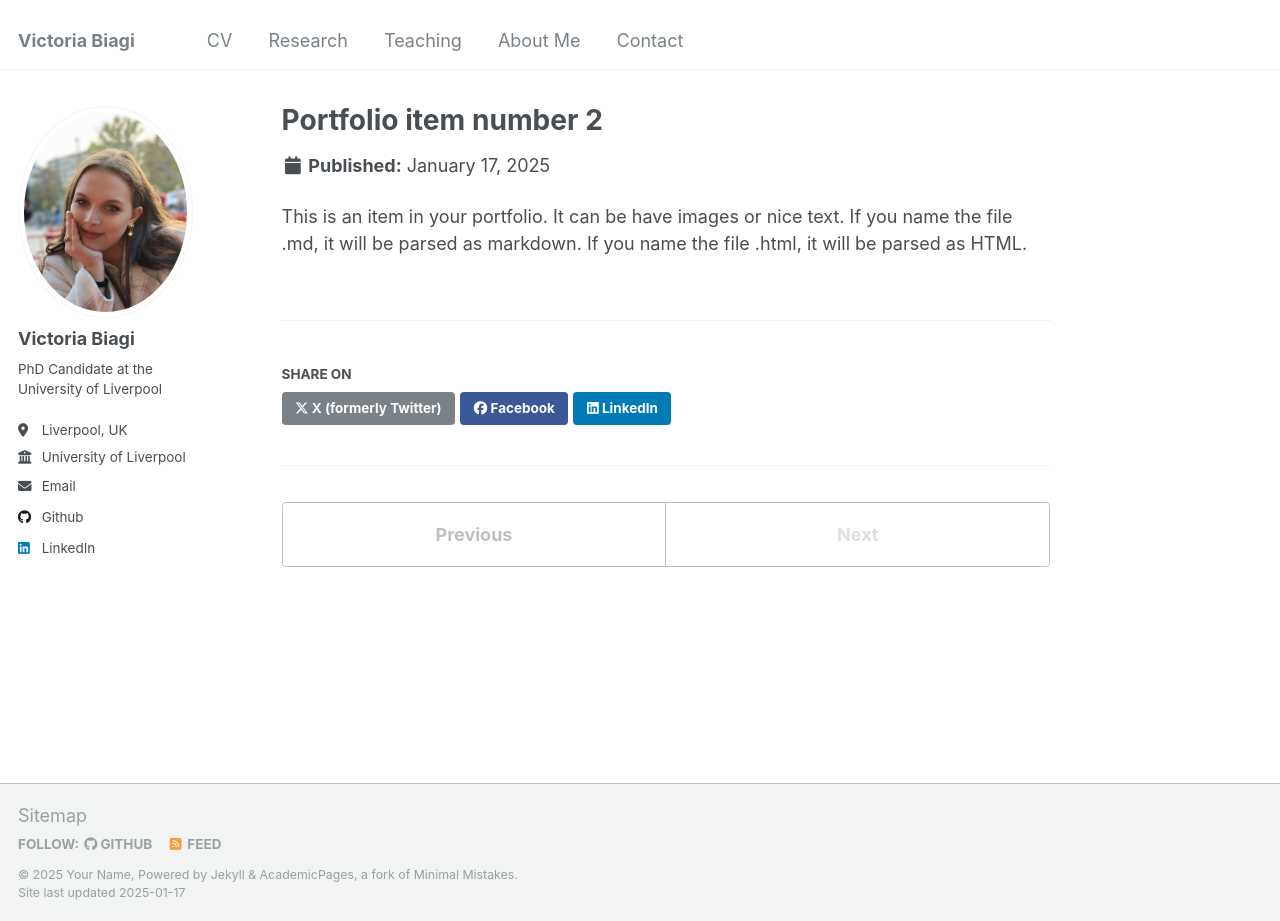
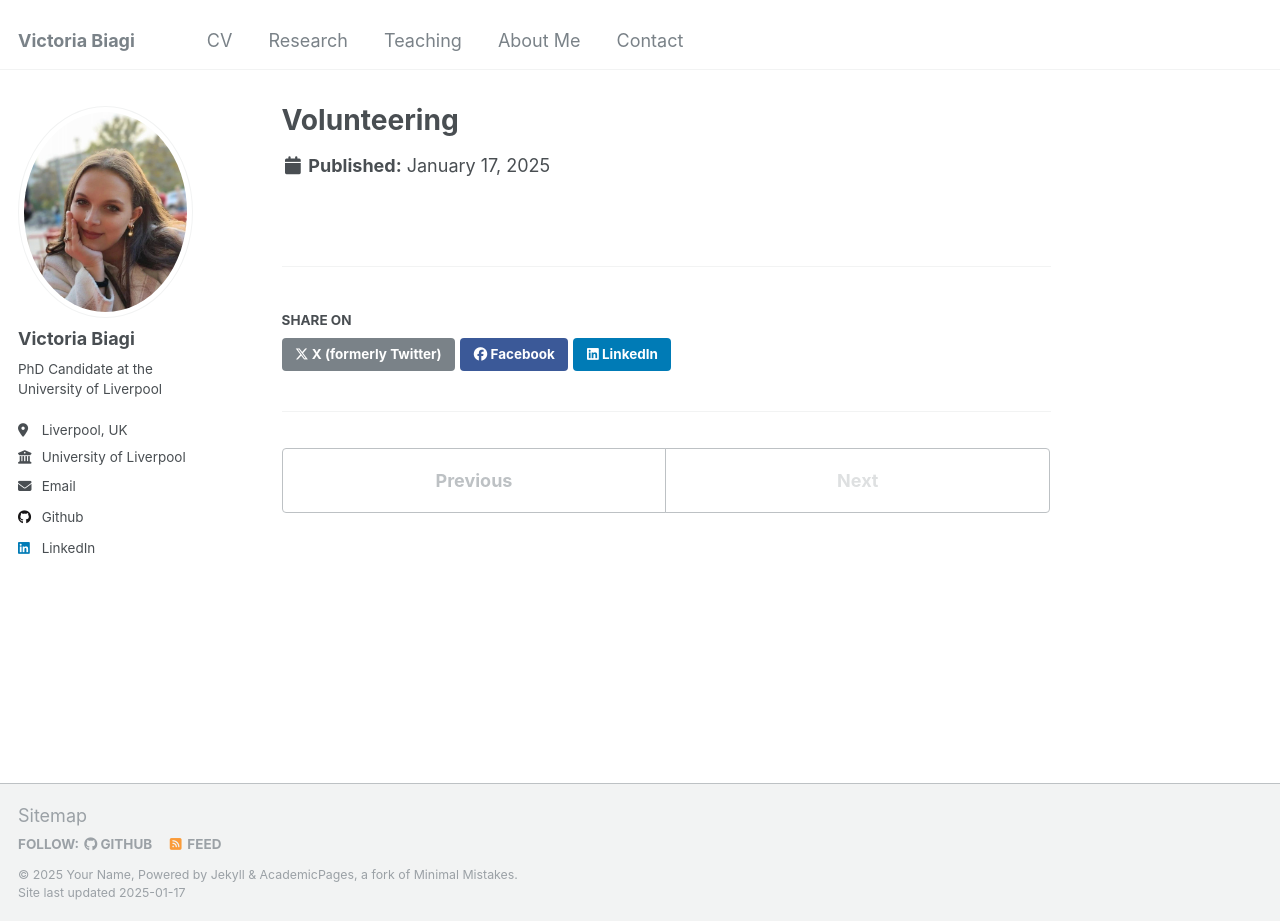
Before and after one commit to victoriabiagi/victoriabiagi.github.io, a Jekyll site: the page built from _portfolio/portfolio-2.html, in a window 1280 px wide and 921 px high. Built offline with Jekyll 4.4.1, drawn with Linux system fonts in a browser that asks for light colours.

Commit message:
Update portfolio-2.html

```diff
--- a/_portfolio/portfolio-2.html
+++ b/_portfolio/portfolio-2.html
@@ -1,7 +1,9 @@
 ---
-title: "Portfolio item number 2"
-excerpt: "Short description of portfolio item number 2 <br/><img src='/images/500x300.png'>"
+title: "Volunteering"
+excerpt: "In January 2018 I co-founded *Opera APS* a Circolo ARCI and cultural center that uses dance and art therapy to support individuals facing psychological challenges. Through creative expression, we provide a space for people to engage with the arts as a means of therapy and personal growth. The same year, I joined *Libera. Associazioni, Nomi e Numeri contro le Mafie* as a volunteer. Libera is a nationally recognised association working on raising awareness about Mafia infiltrations and the threats posed by organized crime in Italy. I also volunteered and took part in project to restore Mafia confiscated properties in the South of Italy. <br/>
+<div style='display: flex;'>
+  <img src='/images/photo1.png' style='width: 48%; margin-right: 4%;' />
+  <img src='/images/photo2.png' style='width: 48%;' />
+</div>"
 collection: portfolio
 ---
-
-This is an item in your portfolio. It can be have images or nice text. If you name the file .md, it will be parsed as markdown. If you name the file .html, it will be parsed as HTML.
```
